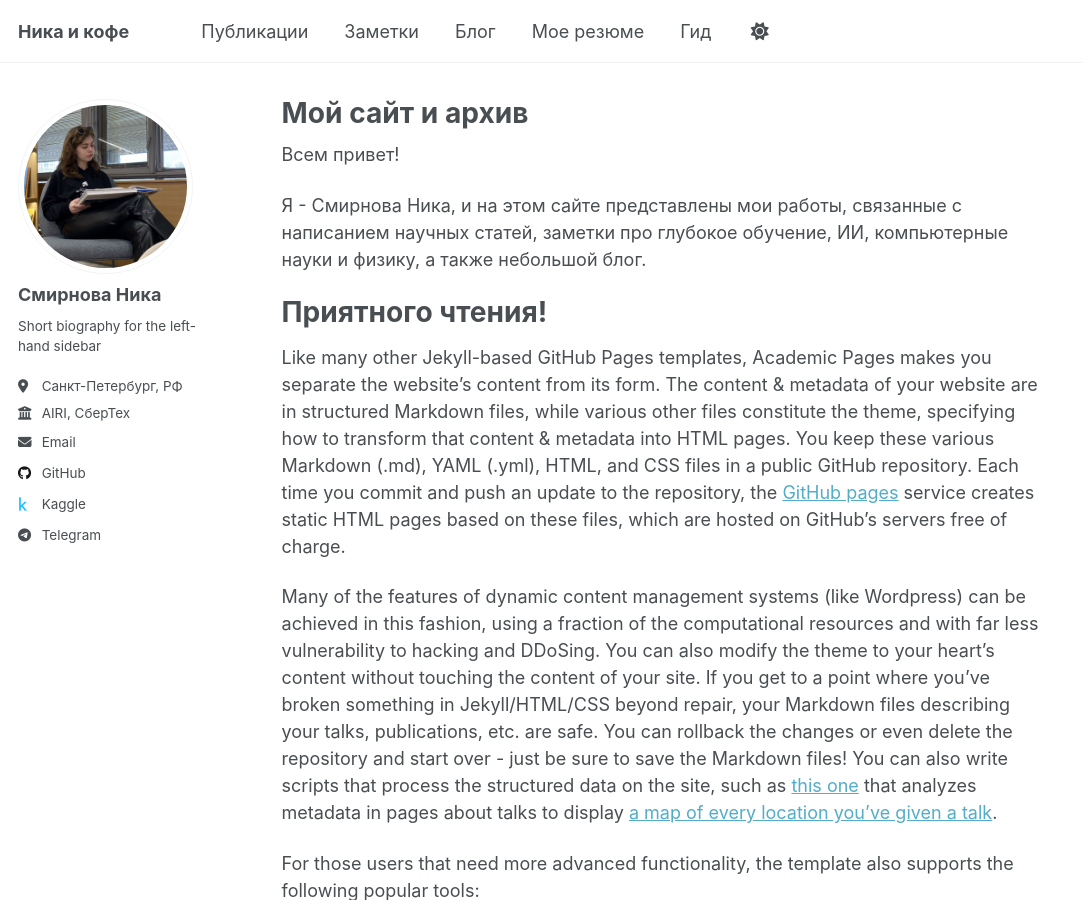
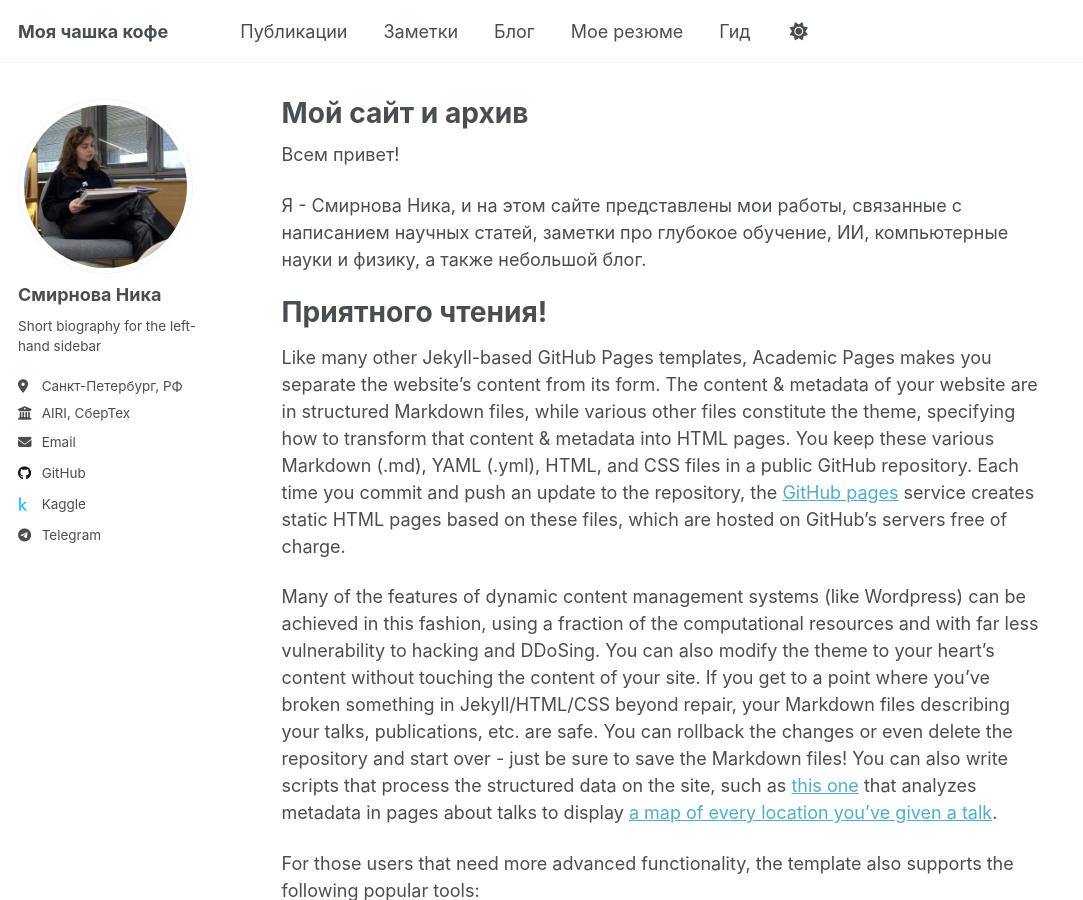
Before and after one commit to Robot-mitski/Space_cappuchino.github.io, a Jekyll site: the page built from _pages/about.md, in a window 1280 px wide and 900 px high. Shown: the whole window, without its empty margins (0-1083 px from the left). Built offline with Jekyll 4.4.1, drawn with Linux system fonts in a browser that asks for light colours; a script that is not in the unit is left out.

Commit message:
Update _config.yml

```diff
--- a/_config.yml
+++ b/_config.yml
@@ -9,7 +9,7 @@
 # Basic Site Settings
 locale                   : "ru"
 site_theme               : "default"
-title                    : "Ника и кофе"
+title                    : "Моя чашка кофе"
 title_separator          : "-"
 name                     : &name "Смирнова Ника"
 description              : &description "Инфа обо мне"
```
